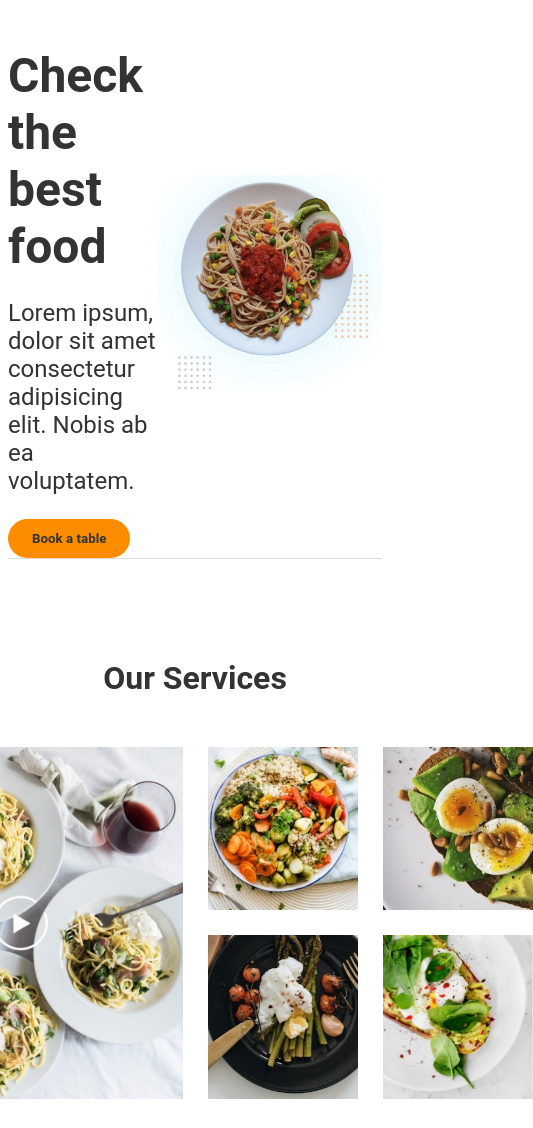
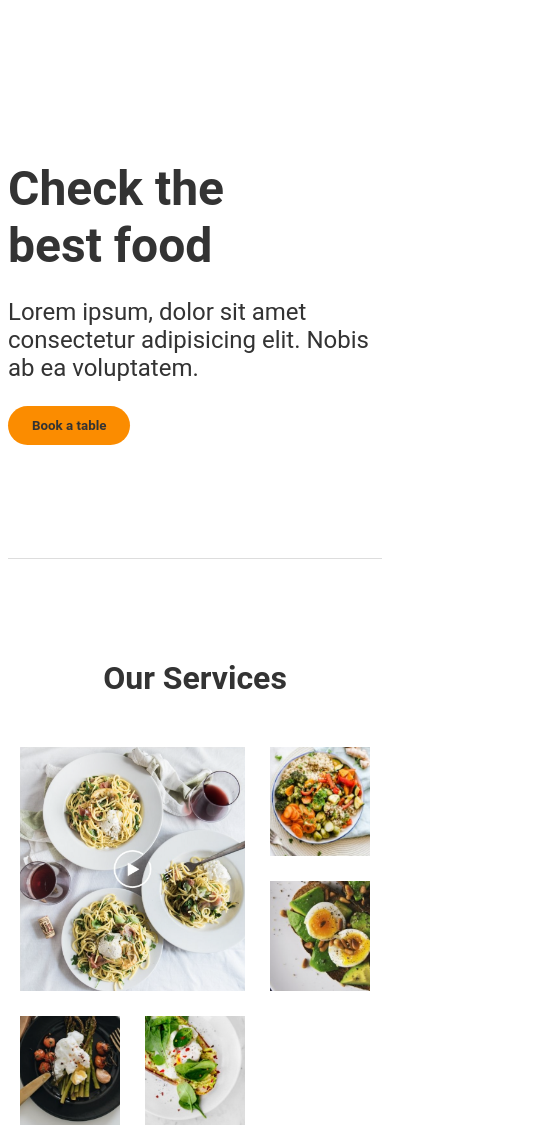
Before and after one commit to AngelTJC/cursoBasicoCssGrid, a plain HTML site: page proyecto/index.html in a window 390 px wide. Shown: the top 1128 px of the page, 533 px wide, since content can reach past the window. Drawn offline with Linux system fonts and the light colour scheme.

Commit message:
proyecto responsivo terminado

```diff
--- a/proyecto/style.css
+++ b/proyecto/style.css
@@ -9,7 +9,7 @@ main {
 
 .hero {
     display: grid;
-    grid-template-columns: 2fr 3fr;
+    grid-template-columns: minmax(300px, 2fr) 3fr;
     grid-auto-rows: 550px;
     border-bottom: 1px solid #ddd;
 }
@@ -50,7 +50,7 @@ main {
     margin: 100px 0;
 }
 
-.dishes-title{
+.dishes-title {
     color: #333;
     font-weight: bold;
     text-align: center;
@@ -60,7 +60,7 @@ main {
 
 .dishes-grid {
     display: grid;
-    grid-template-columns: repeat(4, minmax(150px, 200px));
+    grid-template-columns: repeat(auto-fit, minmax(75px, 200px));
     grid-auto-rows: 1fr;
     gap: 25px;
     justify-content: center;
@@ -76,11 +76,11 @@ main {
     grid-area: 1/1/3/3;
 }
 
-.menu{
+.menu {
     margin-bottom: 200px;
 }
 
-.menu-title{
+.menu-title {
     font-size: 2rem;
     color: #333;
     font-weight: bold;
@@ -88,21 +88,38 @@ main {
     margin-bottom: 50px;
 }
 
-.menu-grid{
+.menu-grid {
     display: grid;
     gap: 25px;
-    grid-template-columns: repeat(5,minmax(100px, 250px));
+    grid-template-columns: repeat(auto-fit, minmax(150px, 200px));
     justify-content: center;
 }
 
-.menu-grid-item{
+.menu-grid-item {
     background-color: rgb(255, 168, 137);
     padding: 15px;
     border-top-left-radius: 40px;
 }
 
-.menu-grid-item img{
+.menu-grid-item img {
     width: 100%;
     height: 100%;
     object-fit: contain;
 }
+
+
+@media (max-width:768px) {
+    .hero {
+        grid-template-columns: minmax(300px, 500px);
+        justify-content: center;
+    }
+
+    .hero-image {
+        display: none;
+    }
+
+    .dishes-grid{
+    grid-template-columns: repeat(auto-fit, minmax(75px, 100px));
+
+    }
+}
```
